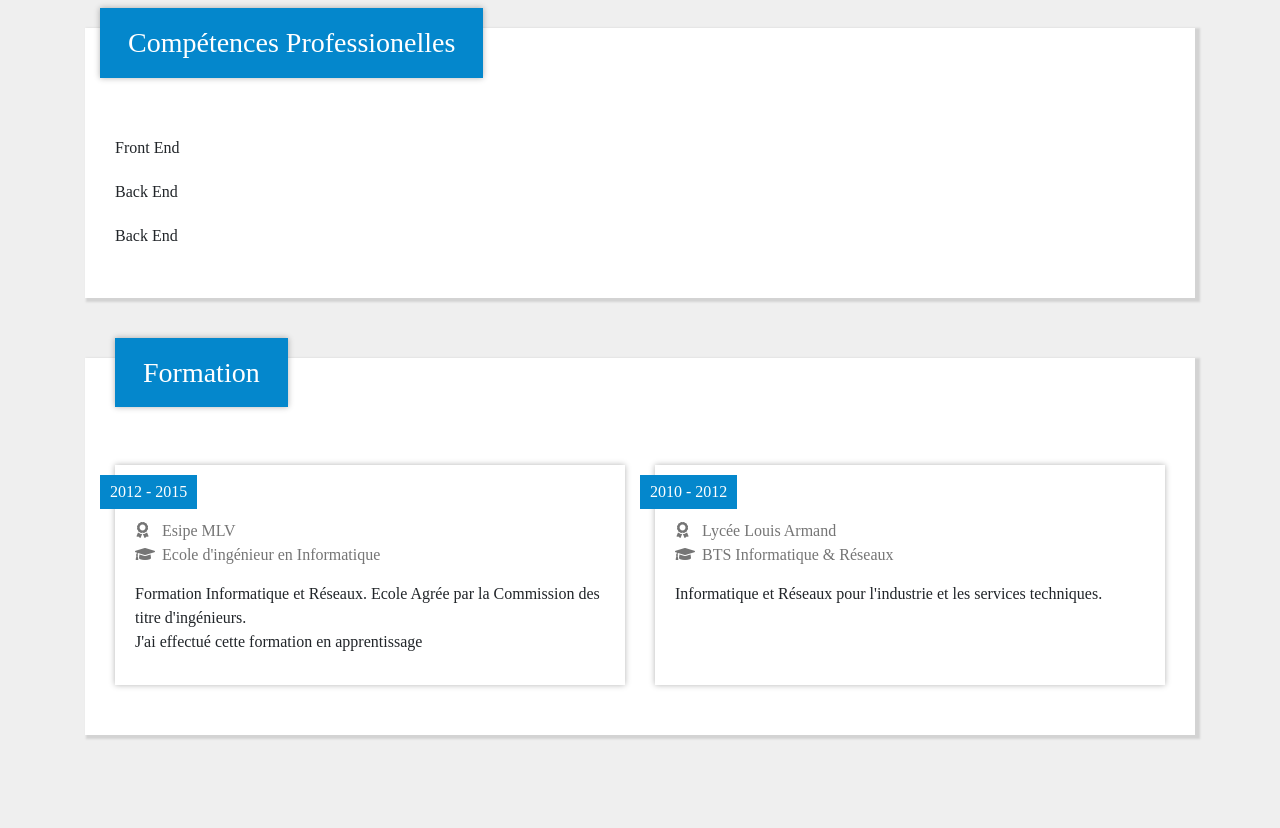
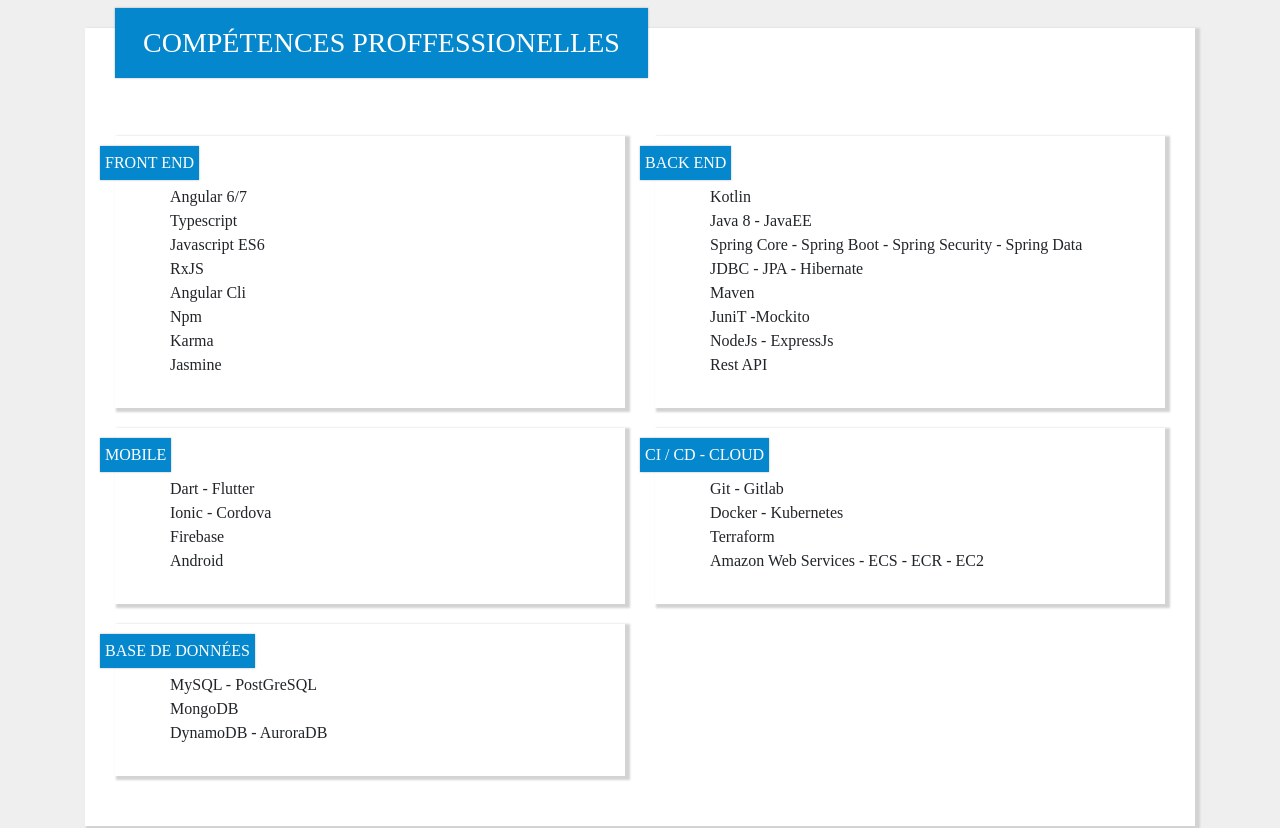
Before and after one commit to Floppy777/WebCV, a website: page src/index.html in a window 1280 px wide. Shown: the part 580-1408 px from the top of the page. Drawn offline with Linux system fonts and the light colour scheme.

Commit message:
Ajout de la card Compétences

```diff
--- a/src/index.html
+++ b/src/index.html
@@ -58,37 +58,101 @@
         </section>
 
         <section id="skills" class="skill-card">
+            <h3> Compétences Proffessionelles </h3>
             <div class="row">
-                <h3> Compétences Professionelles </h3>
-                <div class="col-sm-12">
-
+                <div class="col-sm-6">
                     <div class="skill">
                         <div class="skill-title">
                             Front End
                         </div>
 
                         <div class="skill-content">
-
+                            <ul>
+                                <li>Angular 6/7</li>
+                                <li>Typescript</li>
+                                <li>Javascript ES6</li>
+                                <li>RxJS</li>
+                                <li>Angular Cli</li>
+                                <li>Npm</li>
+                                <li>Karma</li>
+                                <li>Jasmine</li>
+                            </ul>
                         </div>
                     </div>
+                </div>
 
+                <div class="col-sm-6">
                     <div class="skill">
                         <div class="skill-title">
                             Back End
                         </div>
 
                         <div class="skill-content">
+                            <ul>
+                                <li>Kotlin </li>
+                                <li>Java 8 - JavaEE</li>
+                                <li>Spring Core - Spring Boot - Spring Security - Spring Data</li>
+                                <li>JDBC - JPA - Hibernate</li>
+                                <li>Maven</li>
+                                <li>JuniT -Mockito </li>
+                                <li>NodeJs - ExpressJs</li>
+                                <li>Rest API</li>
+                            </ul>
+                        </div>
+                    </div>
+                </div>
+            </div>
+
+            <div class="row">
+                <div class="col-sm-6">
+                    <div class="skill">
+                        <div class="skill-title">
+                            Mobile
+                        </div>
+
+                        <div class="skill-content">
+                            <ul>
+                                <li>Dart - Flutter </li>
+                                <li>Ionic - Cordova </li>
+                                <li>Firebase</li>
+                                <li>Android</li>
+                            </ul>
 
                         </div>
                     </div>
+                </div>
 
+                <div class="col-sm-6">
                     <div class="skill">
                         <div class="skill-title">
-                            Back End
+                            CI / CD - CLOUD
                         </div>
 
                         <div class="skill-content">
+                            <ul>
+                                <li>Git - Gitlab</li>
+                                <li>Docker - Kubernetes</li>
+                                <li>Terraform</li>
+                                <li>Amazon Web Services - ECS - ECR - EC2</li>
+                            </ul>
+                        </div>
+                    </div>
+                </div>
+            </div>
 
+            <div class="row">
+                <div class="col-sm-6">
+                    <div class="skill">
+                        <div class="skill-title">
+                            Base de données
+                        </div>
+
+                        <div class="skill-content">
+                            <ul>
+                                <li>MySQL - PostGreSQL</li>
+                                <li>MongoDB</li>
+                                <li>DynamoDB - AuroraDB</li>
+                            </ul>
                         </div>
                     </div>
                 </div>
--- a/src/scss/app.scss
+++ b/src/scss/app.scss
@@ -3,7 +3,7 @@
 @import "navbar";
 @import 'information-card';
 @import 'skill-card';
-@import 'eduction-card.scss';
+@import 'education-card';
 @import "bootstrap/bootstrap";
 
 body {
--- a/src/scss/eduction-card.scss
+++ b/src/scss/education-card.scss
@@ -10,6 +10,7 @@
   margin-bottom: 60px;
 
   h3 {
+    text-transform: uppercase;
     position: relative;
     top: -50px;
     display: inline-block;
--- a/src/scss/skill-card.scss
+++ b/src/scss/skill-card.scss
@@ -10,12 +10,12 @@
   margin-bottom: 60px;
 
   h3 {
-
+    text-transform: uppercase;
     display: inline-block;
     position: relative;
     top: -50px;
     padding: 18px 28px;
-    box-shadow: 0 0 6px rgba(0,0,0,.3);
+    box-shadow: 0 0 2px rgba(0,0,0,.3);
     background-color: $textColorName;
     color: $whiteColor;
   }
@@ -23,13 +23,32 @@
   .skill {
 
     margin-bottom: 20px;
+    box-shadow: 3px 2px 2px 2px lightgrey;
+    background-color: $whiteColor;
+    padding: 15px;
 
     .skill-title {
+      text-transform: uppercase;
+      display: inline-block;
+      position: relative;
+      top: -5px;
+      left: -30px;
+      padding: 5px 5px;
+      box-shadow: 0 0 2px rgba(0,0,0,.3);
+      background-color: $textColorName;
+      color: $whiteColor;
 
     }
 
     .skill-content {
 
+      ul {
+        list-style: none;
+
+        li {
+
+        }
+      }
     }
   }
 
```
Also changed, not shown: src/styles.css, 1 other file.
